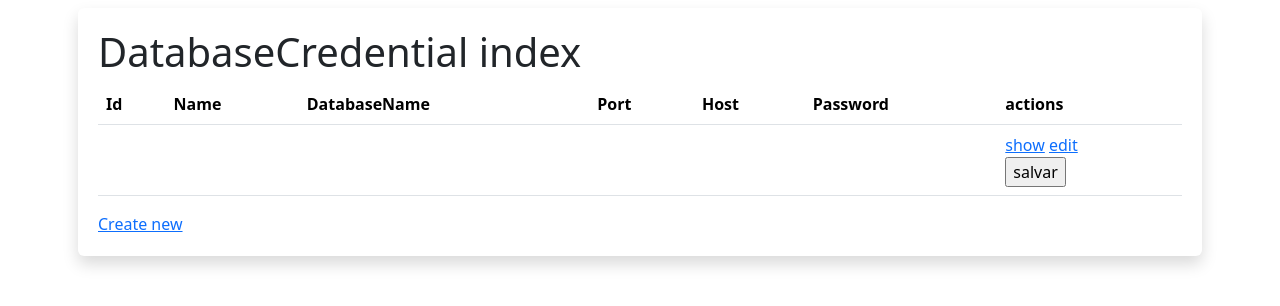
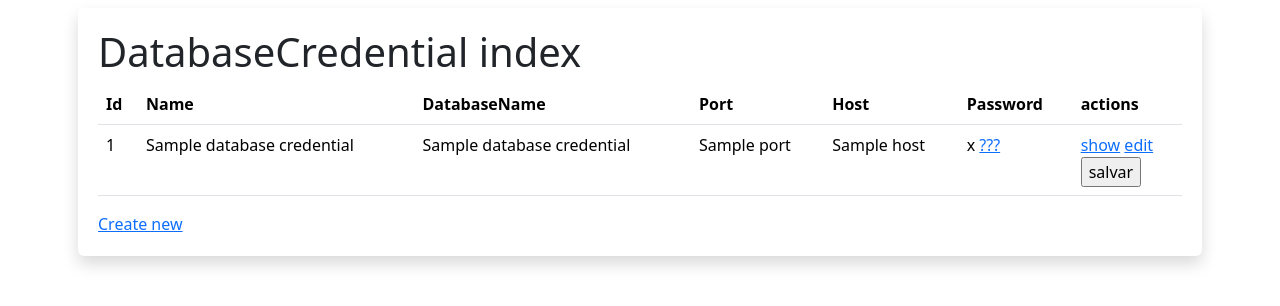
Before and after one commit to danilocgsilva/projects_catalog, a Symfony app: template templates/database_credential/index.html.twig in a window 1280 px wide. Shown: the part 184-490 px from the top of the page. Run offline with Twig, Linux system fonts and the light colour scheme; the template is opened without the code that fills it: most values are stand-ins (such as "Sample title", 1, 10 or a date in 2020); style sheets or scripts are compiled from the project's sources; some libraries are stand-ins or nearby versions.

Commit message:
wip: password
Revealign password in a more suitable way

```diff
--- a/templates/base.html.twig
+++ b/templates/base.html.twig
@@ -32,14 +32,8 @@
         </section>
     </main>
 
-    <script>
-        {# const menuToggle = document.getElementById('menu-toggle'); #}
-        {# const menu = document.getElementById('menu');
-
-        menuToggle.addEventListener('click', () => {
-          menu.classList.toggle('hidden');
-        }); #}
-      </script>
+    {% block javascripts_bottom %}
+    {% endblock %}
 
 </body>
 
--- a/templates/database_credential/index.html.twig
+++ b/templates/database_credential/index.html.twig
@@ -18,26 +18,25 @@
             </tr>
         </thead>
         <tbody>
-        {% for database_credential_form in database_credentials_backup_form %}
+        {% for database_credential in database_credentials %}
             <tr>
-                <td>{{ database_credential_form.databaseCredential.id }}</td>
-                <td>{{ database_credential_form.databaseCredential.name }}</td>
-                <td>{{ database_credential_form.databaseCredential.databaseName }}</td>
-                <td>{{ database_credential_form.databaseCredential.port }}</td>
-                <td>{{ database_credential_form.databaseCredential.host }}</td>
-                <td>{{ database_credential_form.databaseCredential.password }}</td>
+                <td>{{ database_credential.id }}</td>
+                <td>{{ database_credential.name }}</td>
+                <td>{{ database_credential.databaseName }}</td>
+                <td>{{ database_credential.port }}</td>
+                <td>{{ database_credential.host }}</td>
                 <td>
-                    <a href="{{ path('app_database_credential_show', {'id': database_credential_form.databaseCredential.id}) }}">show</a>
-                    <a href="{{ path('app_database_credential_edit', {'id': database_credential_form.databaseCredential.id}) }}">edit</a>
+                    {{ database_credential.password }}
+                    <a href="javascript:void(0)" data-database-credential-id="{{ database_credential.id }}">???</a>
+                </td>
+                <td>
+                    <a href="{{ path('app_database_credential_show', {'id': database_credential.id}) }}">show</a>
+                    <a href="{{ path('app_database_credential_edit', {'id': database_credential.id}) }}">edit</a>
                     <form method="POST" action="{{ path('app_database_backup_file_create_database_backup') }}">
-                        <input type="hidden" name="database_credential_id" value="{{ database_credential_form.databaseCredential.id }}" />
+                        <input type="hidden" name="database_credential_id" value="{{ database_credential.id }}" />
                         <input type="hidden" name="token" value="{{ csrf_token('database-backup') }}" />
                         <input type="submit" value="salvar" />
                     </form>
-
-                    {# {% set database_credential = database_credential_form.databaseCredential %}
-
-                    {{ include('database_credential/_delete_form.html.twig') }} #}
                 </td>
             </tr>
         {% else %}
@@ -50,3 +49,9 @@
 
     <a href="{{ path('app_database_credential_new') }}">Create new</a>
 {% endblock %}
+
+{% block javascripts_bottom %}
+    <script>
+        alert("Hello world just again!");
+    </script>
+{% endblock %}
```
Also changed, not shown: src/Controller/DatabaseCredentialController.php (+8 -20 lines).
